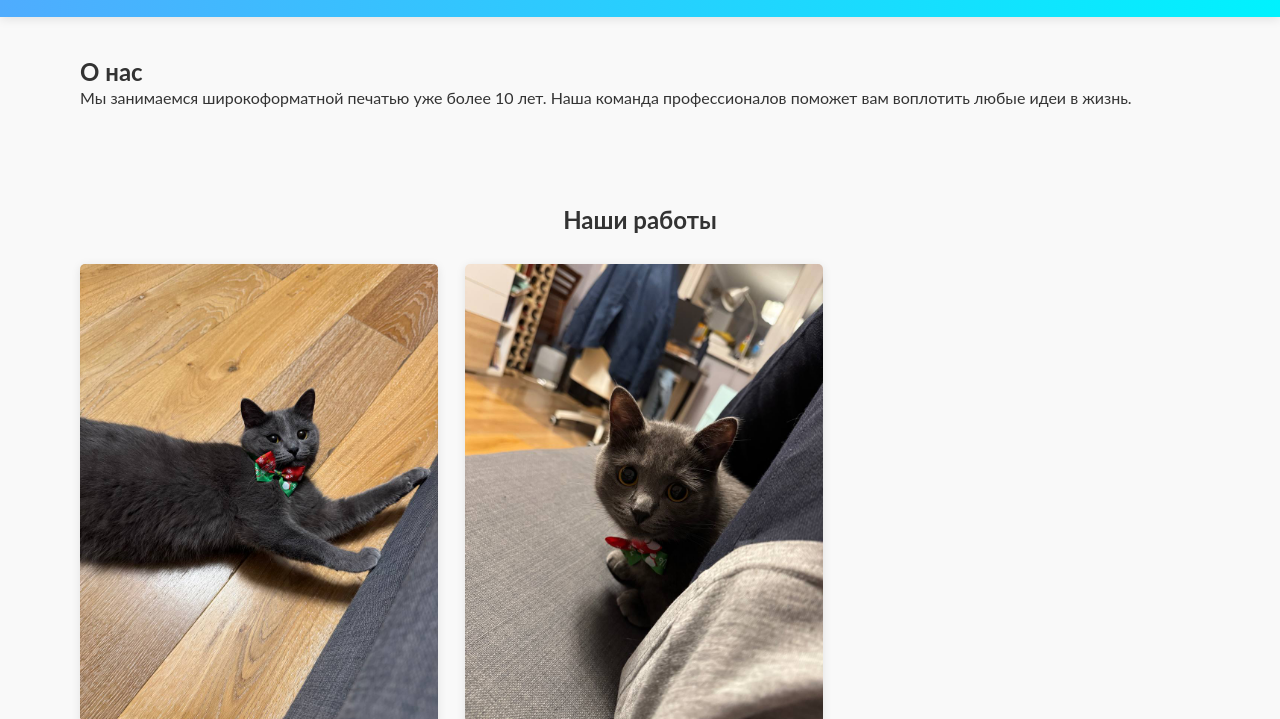
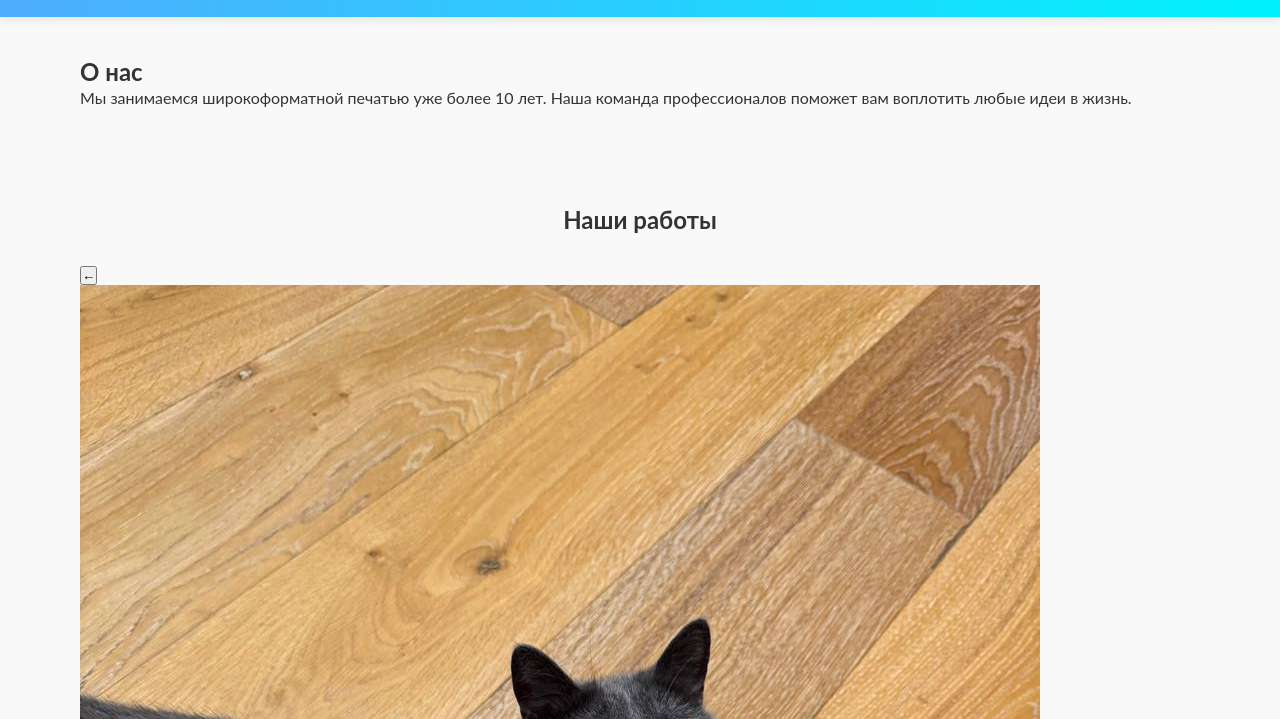
Before and after one commit to fedatop/WIdePrint, a plain HTML site: page index.html in a window 1280 px wide. Shown: the part 81-800 px from the top of the page. Drawn offline with nearby package versions, Linux system fonts and the light colour scheme.

Commit message:
Update index.html

```diff
--- a/index.html
+++ b/index.html
@@ -35,8 +35,23 @@
     <section id="portfolio" class="portfolio">
         <div class="container">
             <h2>Наши работы</h2>
-            <div class="gallery">
-                <img src="images/work1.jpg" alt="Работа 1">
+
+            <!-- Контейнер для изображений -->
+            <div class="slider-container">
+                <!-- Кнопка "Назад" -->
+                <button class="prev-btn">←</button>
+
+                <!-- Основное изображение -->
+                <div class="main-image">
+                    <img src="images/work1.jpg" alt="Работа 1" class="active">
+                </div>
+
+                <!-- Кнопка "Вперед" -->
+                <button class="next-btn">→</button>
+            </div>
+
+            <!-- Скрытые изображения -->
+            <div class="hidden-images">
                 <img src="images/work2.jpg" alt="Работа 2">
                 <img src="images/work3.jpg" alt="Работа 3">
                 <img src="images/work4.jpg" alt="Работа 4">
```
